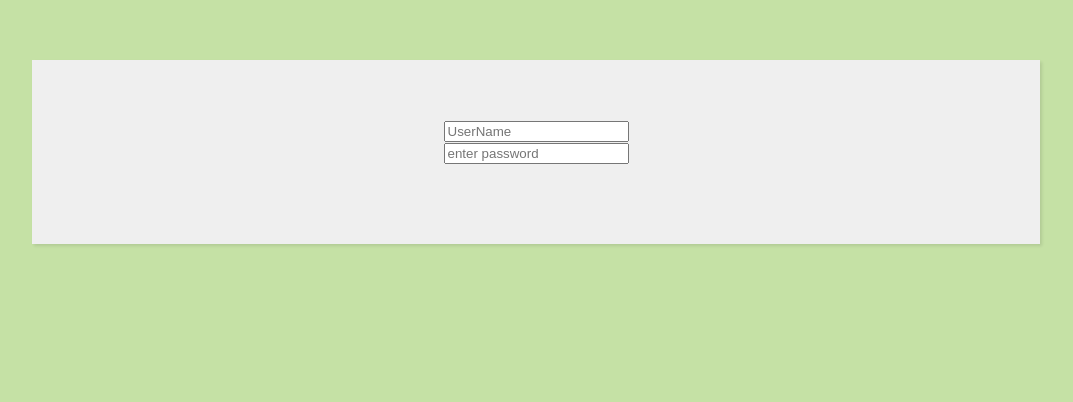
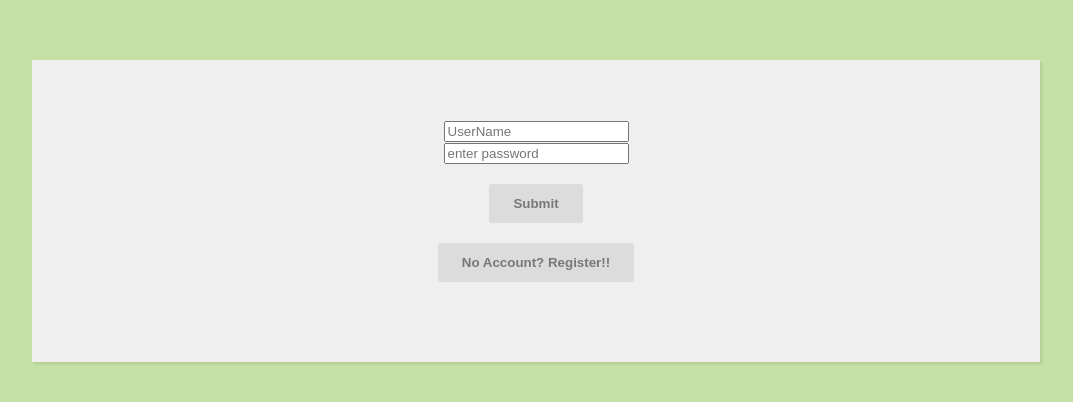
Before and after one commit to YashK21/New-Enigma-24, a React (Create React App) app in the folder front/: page /login in a window 1280 px wide. Shown: the top 402 px of the page, without its empty margins (104-1177 px from the left). Built offline with nearby package versions, Linux system fonts and the light colour scheme.

Commit message:
Routes and Link Updated

```diff
--- a/front/src/App.js
+++ b/front/src/App.js
@@ -2,10 +2,12 @@ import "./App.css";
 import { Routes, Route } from "react-router-dom";
 import Login from "./components/L&S/Login";
 import Signup from "./components/L&S/Signup";
+import Home from "./components/home/Home";
 function App() {
   return (
     <div className="App">
       <Routes>
+        <Route path="/" element={<Home/>}/>
         <Route path="/login" element={<Login />} />
         <Route path="/signup" element={<Signup />} />
       </Routes>
--- a/front/src/components/L&S/Login.js
+++ b/front/src/components/L&S/Login.js
@@ -1,7 +1,12 @@
-import { useState } from "react";
+import { useState,useEffect } from "react";
+import { useNavigate } from "react-router-dom";
 const Login = () => {
   const [userName, setUserName] = useState("");
   const [pass, setPass] = useState("");
+  const navigate = useNavigate()
+  const handleLoginandSignup = () => {
+    navigate("/signup")
+  }
   return (
     <div>
       <form>
@@ -16,7 +21,7 @@ const Login = () => {
             console.log(userName);
           }}
         />
-       <br/>
+        <br />
         <input
           type="password"
           className="inputBox"
@@ -26,6 +31,12 @@ const Login = () => {
             setPass(e.target.value);
           }}
         />
+        <br />
+        <br />
+        <button>Submit</button>
+        <br />
+        <br />
+        <button onClick={handleLoginandSignup}>No Account? Register!!</button>
       </form>
     </div>
   );
--- a/front/src/components/L&S/Signup.js
+++ b/front/src/components/L&S/Signup.js
@@ -1,10 +1,16 @@
-import React, { useState } from "react";
+import React, { useEffect, useState } from "react";
 import "../style/Signup.css"
+import { useNavigate } from "react-router-dom";
 const Register = () => {
   const [email,setEmail] = useState("")
   const [userName, setUserName] = useState("");
   const [pass, setPass] = useState("");
   const [cpass, setCPass] = useState("")
+  const navigate = useNavigate()
+  const handleLoginandSignup = () => {
+    // console.log("name")
+    navigate("/login")
+  }
   return (
     <div>
       <form>
@@ -49,6 +55,12 @@ const Register = () => {
             setCPass(e.target.value);
           }}
         />
+         <br />
+        <br />
+        <button>Submit</button>
+        <br />
+        <br />
+        <button onClick={handleLoginandSignup}>Had an Account? Login!!</button>
       </form>
     </div>
   );
--- /dev/null
+++ b/front/src/components/home/Home.js
@@ -0,0 +1,17 @@
+import React from "react";
+import { Routes, Route, Link } from "react-router-dom";
+
+const Home = () => {
+  return (
+    <>
+      <Link to="/login">
+        <button>Login</button>
+      </Link>
+      <Link to="/signup">
+        <button>signup</button>
+      </Link>
+    </>
+  );
+};
+
+export default Home;
```
Lines whose indentation alone changed are shown as unchanged.
